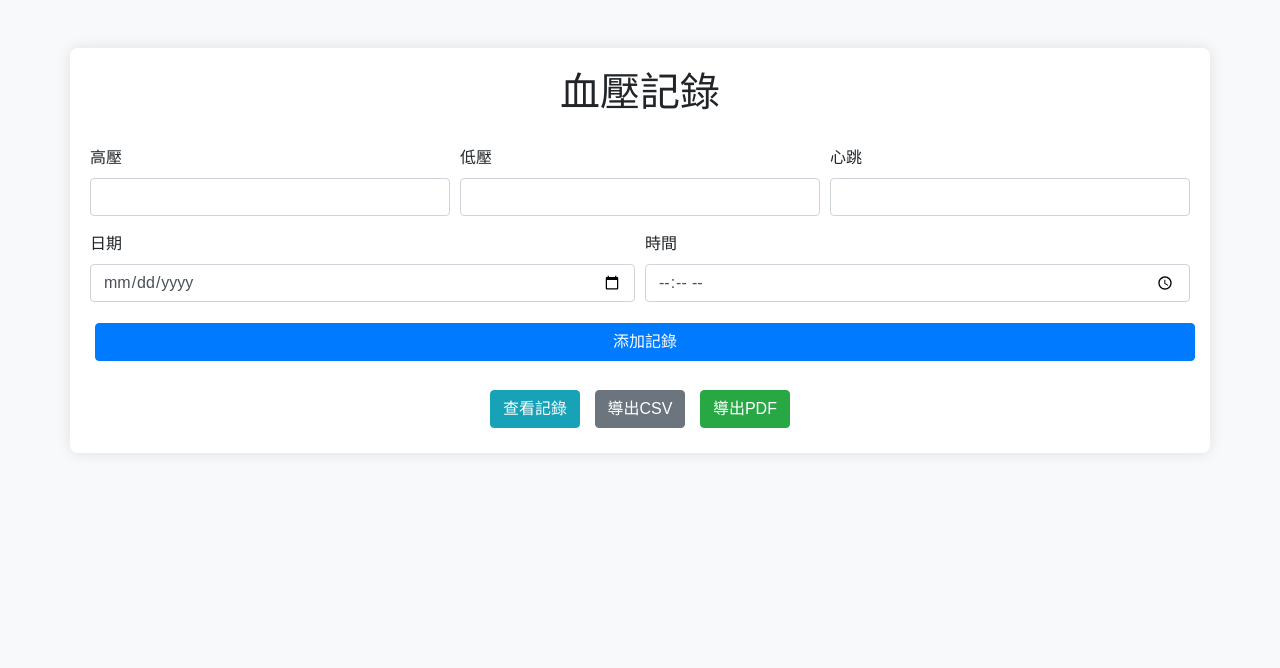
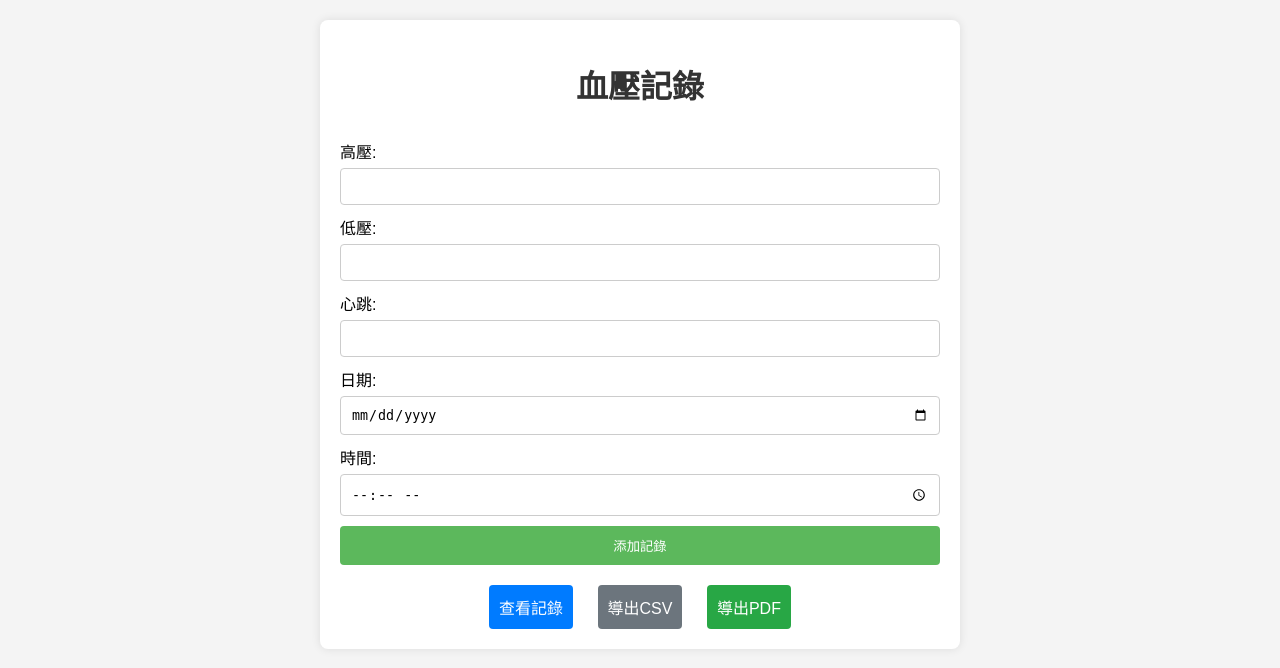
Before and after one commit to shamough1792/Blood_Pressure_Tracker, a Node project: template views/index.ejs in a window 1280 px wide. Shown: the top 668 px of the page. Run offline with Node 20 templates, Linux system fonts and the light colour scheme; the template is opened without the code that fills it, so the values that code supplies are empty.

Commit message:
Add files via upload

```diff
--- a/package.json
+++ b/package.json
@@ -16,6 +16,6 @@
     "express": "^4.21.1",
     "moment": "^2.30.1",
     "mysql2": "^3.11.3",
-    "pdfkit": "^0.15.1"
+    "pdfkit": "^0.15.1",
   }
 }
--- a/public/styles.css
+++ b/public/styles.css
@@ -1,26 +1,119 @@
 body {
-    font-family: 'Arial', sans-serif;
+    font-family: Arial, sans-serif;
+    background-color: #f4f4f4;
+    margin: 0;
+    padding: 0;
+}
+
+.container {
+    width: 90%;
+    max-width: 600px;
+    margin: 20px auto;
+    background: white;
+    padding: 20px;
+    box-shadow: 0 0 10px rgba(0, 0, 0, 0.1);
+    border-radius: 8px;
 }
 
 h1 {
-    margin-bottom: 30px;
+    text-align: center;
+    color: #333;
 }
 
-table {
+form {
+    display: flex;
+    flex-direction: column;
+}
+
+label {
+    margin: 10px 0 5px;
+}
+
+input[type="number"],
+input[type="date"],
+input[type="time"] {
+    padding: 10px;
+    border: 1px solid #ccc;
+    border-radius: 4px;
+}
+
+button {
+    padding: 10px;
+    background-color: #5cb85c;
+    color: white;
+    border: none;
+    border-radius: 4px;
+    cursor: pointer;
+    margin-top: 10px;
+}
+
+button:hover {
+    background-color: #4cae4c;
+}
+
+.links {
+    text-align: center;
     margin-top: 20px;
 }
 
-.btn {
-    margin: 5px;
+.links a {
+    margin: 0 10px;
+    color: #337ab7;
+    text-decoration: none;
 }
 
-.bg-light {
-    background-color: #f8f9fa !important;
+.links a:hover {
+    text-decoration: underline;
 }
 
-.container {
-    border-radius: 8px;
-    box-shadow: 0 0 15px rgba(0,0,0,0.1);
-    padding: 20px;
-    background-color: white;
+button {
+    padding: 10px;
+    color: white; /* Text color for form button */
+    border: none;
+    border-radius: 4px;
+    cursor: pointer;
+    margin-top: 10px;
+    text-align: center;
+    display: inline-block; /* Align buttons next to each other */
 }
+
+button:hover {
+    opacity: 0.8; /* Optional: Add hover effect */
+}
+
+.link-button {
+    padding: 10px;
+    color: white !important; /* Force text color to be white */
+    border: none;
+    border-radius: 4px;
+    cursor: pointer;
+    margin: 5px; /* Adjust spacing as needed */
+    text-align: center;
+    display: inline-block; /* Align buttons next to each other */
+}
+
+/* Button colors */
+.link-button.records {
+    background-color: #007BFF; /* Blue */
+}
+
+.link-button.csv {
+    background-color: #6c757d; /* Grey */
+}
+
+.link-button.pdf {
+    background-color: #28a745; /* Green */
+}
+
+/* Hover effects for buttons */
+.link-button.records:hover {
+    background-color: #0056b3; /* Darker blue on hover */
+}
+
+.link-button.csv:hover {
+    background-color: #5a6268; /* Darker grey on hover */
+}
+
+.link-button.pdf:hover {
+    background-color: #218838; /* Darker green on hover */
+}
--- a/server.js
+++ b/server.js
@@ -30,15 +30,15 @@ app.use(bodyParser.urlencoded({ extended: true }));
 app.set('view engine', 'ejs');
 app.use(express.static('public'));
 
-// Routes
+// GET route for the index page
 app.get('/', (req, res) => {
-    res.render('index');
+    res.render('index', { successMessage: null }); // Ensure successMessage is defined
 });
 
+// POST route to add a record
 app.post('/add', (req, res) => {
     const { high_pressure, low_pressure, heartbeat, record_date, record_time } = req.body;
 
-    // Create a new date object based on the user input or default to now
     let recordedAt;
     if (record_date && record_time) {
         recordedAt = new Date(`${record_date}T${record_time}`);
@@ -49,8 +49,15 @@ app.post('/add', (req, res) => {
     const query = 'INSERT INTO records (high_pressure, low_pressure, heartbeat, recorded_at) VALUES (?, ?, ?, ?)';
     db.query(query, [high_pressure, low_pressure, heartbeat, recordedAt], (err) => {
         if (err) throw err;
-        res.redirect('/records');
+
+        // Render the index page with a success message
+        res.render('index', { successMessage: '血壓記錄已成功添加！' });
     });
+});
+
+// Ensure that the GET route for the index page also passes successMessage
+app.get('/', (req, res) => {
+    res.render('index', { successMessage: null }); // Ensure successMessage is defined
 });
 
 app.get('/records', (req, res) => {
--- a/views/index.ejs
+++ b/views/index.ejs
@@ -2,45 +2,45 @@
 <html lang="zh-HK">
 <head>
     <meta charset="UTF-8">
-    <meta name="viewport" content="width=device-width, initial-scale=1.0">
     <title>血壓記錄</title>
-    <link href="https://stackpath.bootstrapcdn.com/bootstrap/4.5.2/css/bootstrap.min.css" rel="stylesheet">
-    <link rel="stylesheet" href="/styles.css"> <!-- Custom CSS -->
+    <link rel="stylesheet" href="/styles.css"> <!-- Link to your CSS file -->
+    <script>
+        // Show the alert if there's a success message
+        function showAlert(message) {
+            alert(message);
+        }
+    </script>
 </head>
-<body class="bg-light">
-    <div class="container mt-5">
-        <h1 class="text-center">血壓記錄</h1>
-        <form action="/add" method="POST" class="mt-4">
-            <div class="form-row">
-                <div class="form-group col-md-4">
-                    <label for="high_pressure">高壓</label>
-                    <input type="number" class="form-control" name="high_pressure" required>
-                </div>
-                <div class="form-group col-md-4">
-                    <label for="low_pressure">低壓</label>
-                    <input type="number" class="form-control" name="low_pressure" required>
-                </div>
-                <div class="form-group col-md-4">
-                    <label for="heartbeat">心跳</label>
-                    <input type="number" class="form-control" name="heartbeat" required>
-                </div>
-            </div>
-            <div class="form-row">
-                <div class="form-group col-md-6">
-                    <label for="record_date">日期</label>
-                    <input type="date" class="form-control" name="record_date">
-                </div>
-                <div class="form-group col-md-6">
-                    <label for="record_time">時間</label>
-                    <input type="time" class="form-control" name="record_time">
-                </div>
-            </div>
-            <button type="submit" class="btn btn-primary btn-block">添加記錄</button>
+<body>
+    <div class="container">
+        <h1>血壓記錄</h1>
+
+        <% if (typeof successMessage !== 'undefined' && successMessage) { %>
+            <script>
+                window.onload = function() {
+                    showAlert('<%= successMessage %>');
+                };
+            </script>
+        <% } %>
+
+        <form action="/add" method="post">
+            <label for="high_pressure">高壓:</label>
+            <input type="number" name="high_pressure" required>
+            <label for="low_pressure">低壓:</label>
+            <input type="number" name="low_pressure" required>
+            <label for="heartbeat">心跳:</label>
+            <input type="number" name="heartbeat" required>
+            <label for="record_date">日期:</label>
+            <input type="date" name="record_date">
+            <label for="record_time">時間:</label>
+            <input type="time" name="record_time">
+            <button type="submit">添加記錄</button>
         </form>
-        <div class="mt-4 text-center">
-            <a href="/records" class="btn btn-info">查看記錄</a>
-            <a href="/export/csv" class="btn btn-secondary">導出CSV</a>
-            <a href="/export/pdf" class="btn btn-success">導出PDF</a>
+
+        <div class="links">
+            <a href="/records" class="link-button records">查看記錄</a>
+            <a href="/export/csv" class="link-button csv">導出CSV</a>
+            <a href="/export/pdf" class="link-button pdf">導出PDF</a>
         </div>
     </div>
 </body>
```
Also changed, not shown: index.ejs (added, +47 -0 lines), records.ejs (added, +44 -0 lines).
